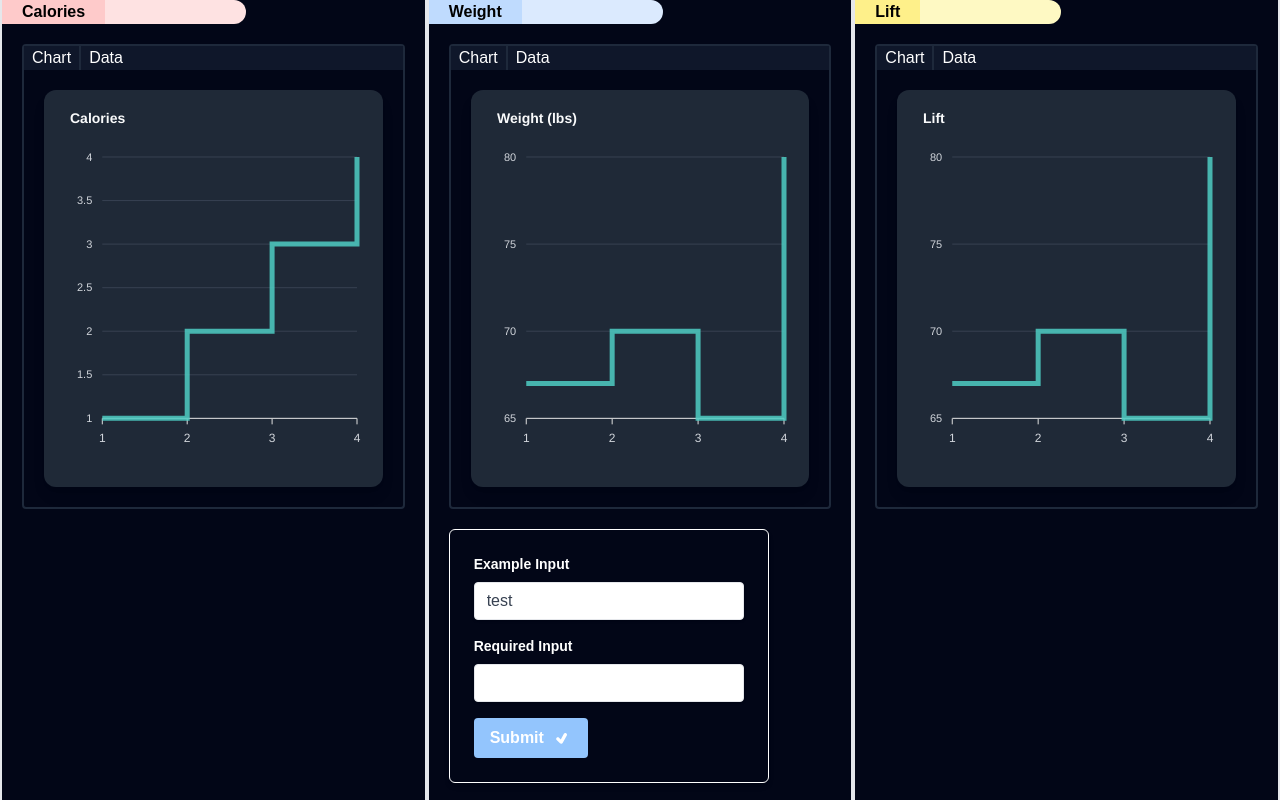
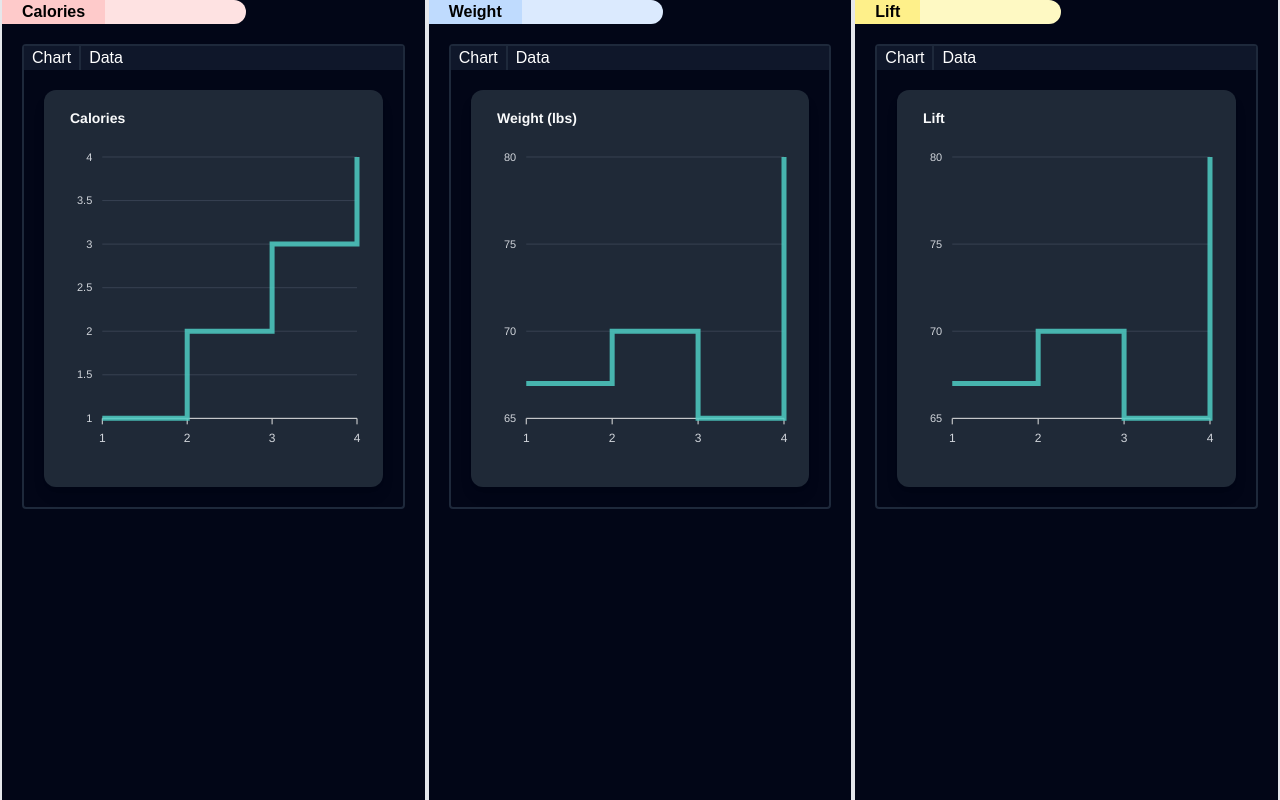
Before and after one commit to AdamsIncorporated/pump, a React app in the folder frontend/: page / in a window 1280 px wide. Built offline with nearby package versions, Linux system fonts and the light colour scheme.

Commit message:
reorganized grid

```diff
--- a/frontend/src/components/grid.tsx
+++ b/frontend/src/components/grid.tsx
@@ -1,52 +1,52 @@
-import React, { useState, ReactNode } from "react";
-import { PanelGroup, Panel, PanelResizeHandle } from "react-resizable-panels";
-import Weight from "./weight/weight";
+import React from "react";
+import { PanelGroup, PanelResizeHandle } from "react-resizable-panels";
 import DataPanel from "./panel";
+
+const panels = [
+  {
+    title: "Calories",
+    chartData: [1, 2, 3, 4],
+    bgColor: "red",
+    chartTitle: "Calories",
+  },
+  {
+    title: "Weight",
+    chartData: [67, 70, 65, 80],
+    bgColor: "blue",
+    chartTitle: "Weight (lbs)",
+  },
+  {
+    title: "Lift",
+    chartData: [67, 70, 65, 80],
+    bgColor: "yellow",
+    chartTitle: "Lift",
+  },
+];
+
+const tableHeaders = ["Name", "Age", "Role"];
+const tableData = [
+  ["Alice", 25, "Engineer"],
+  ["Bob", 30, "Designer"],
+  ["Charlie", 28, "Manager"],
+];
 
 export default function Grid() {
   return (
     <div className="h-screen">
       <PanelGroup autoSaveId="persistence" direction="horizontal">
-        <DataPanel
-          title="Calories"
-          chartData={[1, 2, 3, 4]}
-          bgColor="red"
-          chartTitle="Calories"
-          tableHeaders={["Name", "Age", "Role"]}
-          tableData={[
-            ["Alice", 25, "Engineer"],
-            ["Bob", 30, "Designer"],
-            ["Charlie", 28, "Manager"],
-          ]}
-        />
-        <PanelResizeHandle />
-        <DataPanel
-          title="Weight"
-          chartData={[67, 70, 65, 80]}
-          bgColor="blue"
-          chartTitle="Weight (lbs)"
-          tableHeaders={["Name", "Age", "Role"]}
-          tableData={[
-            ["Alice", 25, "Engineer"],
-            ["Bob", 30, "Designer"],
-            ["Charlie", 28, "Manager"],
-          ]}
-        >
-          <Weight />
-        </DataPanel>
-        <PanelResizeHandle />
-        <DataPanel
-          title="Lift"
-          chartData={[67, 70, 65, 80]}
-          bgColor="yellow"
-          chartTitle="Lift"
-          tableHeaders={["Name", "Age", "Role"]}
-          tableData={[
-            ["Alice", 25, "Engineer"],
-            ["Bob", 30, "Designer"],
-            ["Charlie", 28, "Manager"],
-          ]}
-        />
+        {panels.map((panel, index) => (
+          <React.Fragment key={panel.title}>
+            <DataPanel
+              title={panel.title}
+              chartData={panel.chartData}
+              bgColor={panel.bgColor}
+              chartTitle={panel.chartTitle}
+              tableHeaders={tableHeaders}
+              tableData={tableData}
+            />
+            {index < panels.length - 1 && <PanelResizeHandle />}
+          </React.Fragment>
+        ))}
       </PanelGroup>
     </div>
   );
--- a/frontend/src/components/weight/weight.tsx
+++ /dev/null
@@ -1,74 +0,0 @@
-import React, { useEffect } from "react";
-import { useForm, SubmitHandler } from "react-hook-form";
-import { TiTick } from "react-icons/ti";
-
-type Inputs = {
-  example: string;
-  exampleRequired: string;
-};
-
-function Form() {
-  const {
-    register,
-    handleSubmit,
-    watch,
-    formState: { errors },
-  } = useForm<Inputs>();
-  const onSubmit: SubmitHandler<Inputs> = (data) => console.log(data);
-
-  return (
-    <form className="flex flex-col gap-4 p-6 border border-white rounded-md shadow-md w-80">
-      <div>
-        <label
-          htmlFor="example"
-          className="block text-sm font-bold mb-2"
-        >
-          Example Input
-        </label>
-        <input
-          id="example"
-          defaultValue="test"
-          {...register("example")}
-          className="shadow appearance-none border rounded w-full py-2 px-3 text-gray-700 leading-tight focus:outline-none focus:shadow-outline"
-        />
-      </div>
-
-      <div>
-        <label
-          htmlFor="exampleRequired"
-          className="block text-sm font-bold mb-2"
-        >
-          Required Input
-        </label>
-        <input
-          id="exampleRequired"
-          {...register("exampleRequired", {
-            required: "This field is required",
-          })}
-          className="shadow appearance-none border rounded w-full py-2 px-3 text-gray-700 leading-tight focus:outline-none focus:shadow-outline"
-        />
-        {errors.exampleRequired && (
-          <span className="text-red-500 text-xs italic">
-            {errors.exampleRequired.message}
-          </span>
-        )}
-      </div>
-
-      <div className="w-fit flex items-center bg-blue-300 hover:bg-blue-700 text-white font-bold py-2 px-4 rounded focus:outline-none focus:shadow-outline cursor-pointer">
-        <input type="submit" className="hidden" />{" "}
-        <button type="submit" className="flex items-center space-x-2">
-          <span>Submit</span>
-          <TiTick className="text-white text-xl" />
-        </button>
-      </div>
-    </form>
-  );
-}
-
-export default function Weight() {
-  return (
-    <div className="text-white my-5">
-      <Form />
-    </div>
-  );
-}
```
